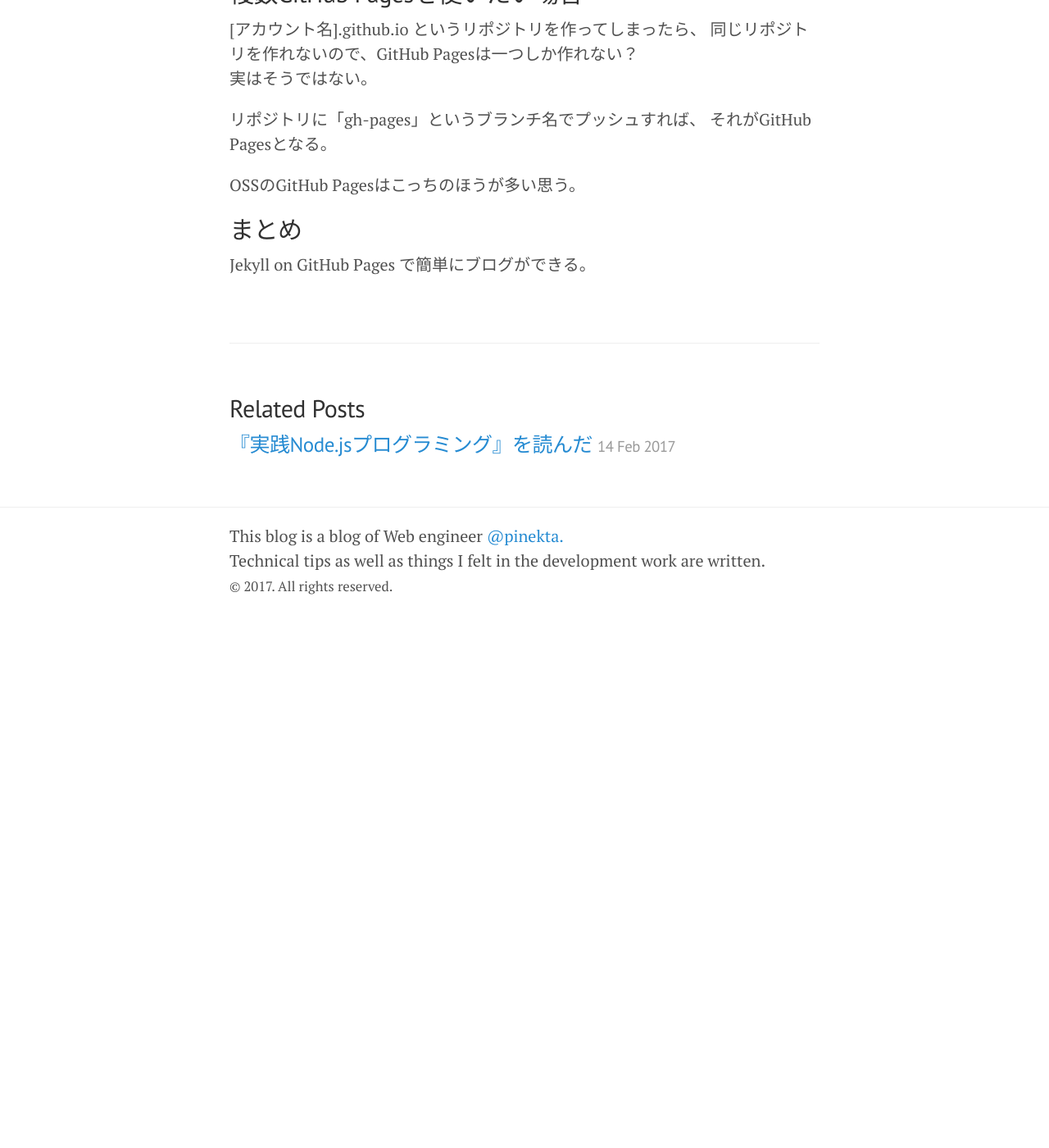
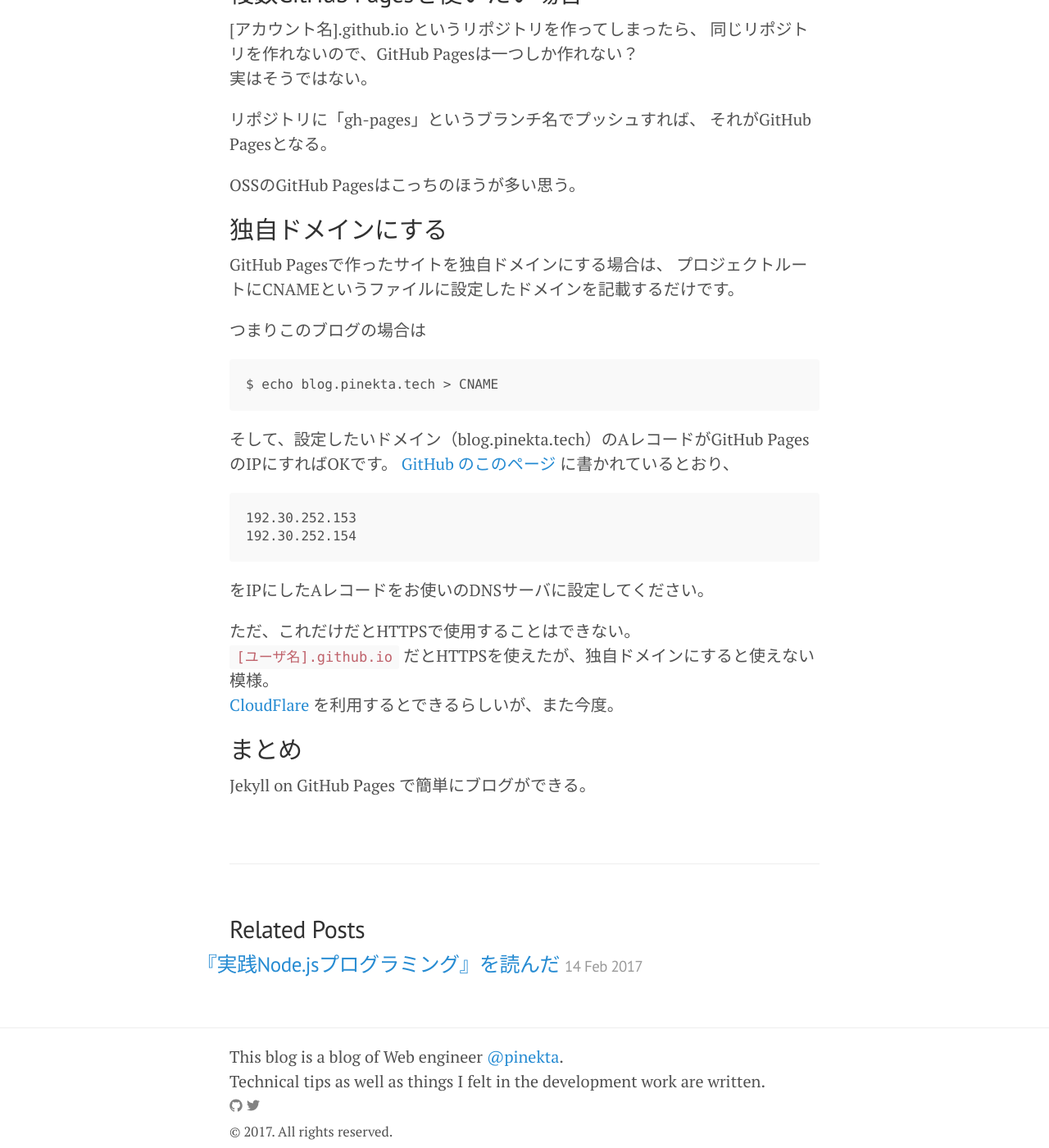
Before and after one commit to pinekta/pinekta.github.io, a Jekyll site: the page built from _posts/2017-02-13-jekyllblog.md, in a window 1280 px wide and 1400 px high, scrolled down 9382 px. Shown: the whole window at 82% size. Built offline with Jekyll 4.4.1, drawn with Linux system fonts in a browser that asks for light colours; before the commit the page ends 10151 px from its top, so only the background shows below that.

Commit message:
Change footer layout

````diff
--- a/_config.yml
+++ b/_config.yml
@@ -7,7 +7,7 @@
 # Setup
 title:               To the backbone
 tagline:             ""
-description:         'This blog is a blog of Web engineer <a href="https://twitter.com/pinekta" target="_blank">@pinekta.</a> <br>Technical tips as well as things I felt in the development work are written.'
+description:         'This blog is a blog of Web engineer <a href="https://twitter.com/pinekta" target="_blank">@pinekta</a>. <br>Technical tips as well as things I felt in the development work are written.'
 url:                 ''
 baseurl:             ''
 paginate:            10
--- a/_layouts/default.html
+++ b/_layouts/default.html
@@ -33,6 +33,10 @@
     <footer>
       <div class="container">
         <div>{{ site.description | newline_to_br }}</div>
+        <div>
+          <a href="https://github.com/pinekta"><span class="icon icon--github"><svg viewBox="0 0 16 16" width="16px" height="16px"><path fill="#828282" d="M7.999,0.431c-4.285,0-7.76,3.474-7.76,7.761 c0,3.428,2.223,6.337,5.307,7.363c0.388,0.071,0.53-0.168,0.53-0.374c0-0.184-0.007-0.672-0.01-1.32 c-2.159,0.469-2.614-1.04-2.614-1.04c-0.353-0.896-0.862-1.135-0.862-1.135c-0.705-0.481,0.053-0.472,0.053-0.472 c0.779,0.055,1.189,0.8,1.189,0.8c0.692,1.186,1.816,0.843,2.258,0.645c0.071-0.502,0.271-0.843,0.493-1.037 C4.86,11.425,3.049,10.76,3.049,7.786c0-0.847,0.302-1.54,0.799-2.082C3.768,5.507,3.501,4.718,3.924,3.65 c0,0,0.652-0.209,2.134,0.796C6.677,4.273,7.34,4.187,8,4.184c0.659,0.003,1.323,0.089,1.943,0.261 c1.482-1.004,2.132-0.796,2.132-0.796c0.423,1.068,0.157,1.857,0.077,2.054c0.497,0.542,0.798,1.235,0.798,2.082 c0,2.981-1.814,3.637-3.543,3.829c0.279,0.24,0.527,0.713,0.527,1.437c0,1.037-0.01,1.874-0.01,2.129 c0,0.208,0.14,0.449,0.534,0.373c3.081-1.028,5.302-3.935,5.302-7.362C15.76,3.906,12.285,0.431,7.999,0.431z"/></svg></a>
+          <a href="https://twitter.com/pinekta"><span class="icon icon--twitter"><svg viewBox="0 0 16 16" width="16px" height="16px"><path fill="#828282" d="M15.969,3.058c-0.586,0.26-1.217,0.436-1.878,0.515c0.675-0.405,1.194-1.045,1.438-1.809c-0.632,0.375-1.332,0.647-2.076,0.793c-0.596-0.636-1.446-1.033-2.387-1.033c-1.806,0-3.27,1.464-3.27,3.27 c0,0.256,0.029,0.506,0.085,0.745C5.163,5.404,2.753,4.102,1.14,2.124C0.859,2.607,0.698,3.168,0.698,3.767 c0,1.134,0.577,2.135,1.455,2.722C1.616,6.472,1.112,6.325,0.671,6.08c0,0.014,0,0.027,0,0.041c0,1.584,1.127,2.906,2.623,3.206 C3.02,9.402,2.731,9.442,2.433,9.442c-0.211,0-0.416-0.021-0.615-0.059c0.416,1.299,1.624,2.245,3.055,2.271 c-1.119,0.877-2.529,1.4-4.061,1.4c-0.264,0-0.524-0.015-0.78-0.046c1.447,0.928,3.166,1.469,5.013,1.469 c6.015,0,9.304-4.983,9.304-9.304c0-0.142-0.003-0.283-0.009-0.423C14.976,4.29,15.531,3.714,15.969,3.058z"/></svg></a>
+        </div>
         <small>&copy; {{ site.time | date: '%Y' }}. All rights reserved.</small>
       </div>
     </footer>
--- a/_posts/2017-02-13-jekyllblog.md
+++ b/_posts/2017-02-13-jekyllblog.md
@@ -236,6 +236,28 @@
 
 OSSのGitHub Pagesはこっちのほうが多い思う。
 
+## 独自ドメインにする
+
+GitHub Pagesで作ったサイトを独自ドメインにする場合は、
+プロジェクトルートにCNAMEというファイルに設定したドメインを記載するだけです。
+
+つまりこのブログの場合は
+```
+$ echo blog.pinekta.tech > CNAME
+```
+
+そして、設定したいドメイン（blog.pinekta.tech）のAレコードがGitHub PagesのIPにすればOKです。
+[GitHub のこのページ](https://help.github.com/articles/setting-up-an-apex-domain/) に書かれているとおり、
+```
+192.30.252.153
+192.30.252.154
+```
+をIPにしたAレコードをお使いのDNSサーバに設定してください。
+
+ただ、これだけだとHTTPSで使用することはできない。
+`[ユーザ名].github.io` だとHTTPSを使えたが、独自ドメインにすると使えない模様。
+[CloudFlare](https://www.cloudflare.com/) を利用するとできるらしいが、また今度。
+
 ## まとめ
 
 Jekyll on GitHub Pages で簡単にブログができる。
--- a/public/css/style.css
+++ b/public/css/style.css
@@ -1,3 +1,8 @@
+ul > li {
+  list-style: none;
+  margin-left: -2rem;
+}
+
 footer {
   padding-top:    1rem;
   padding-bottom: 1rem;
````
